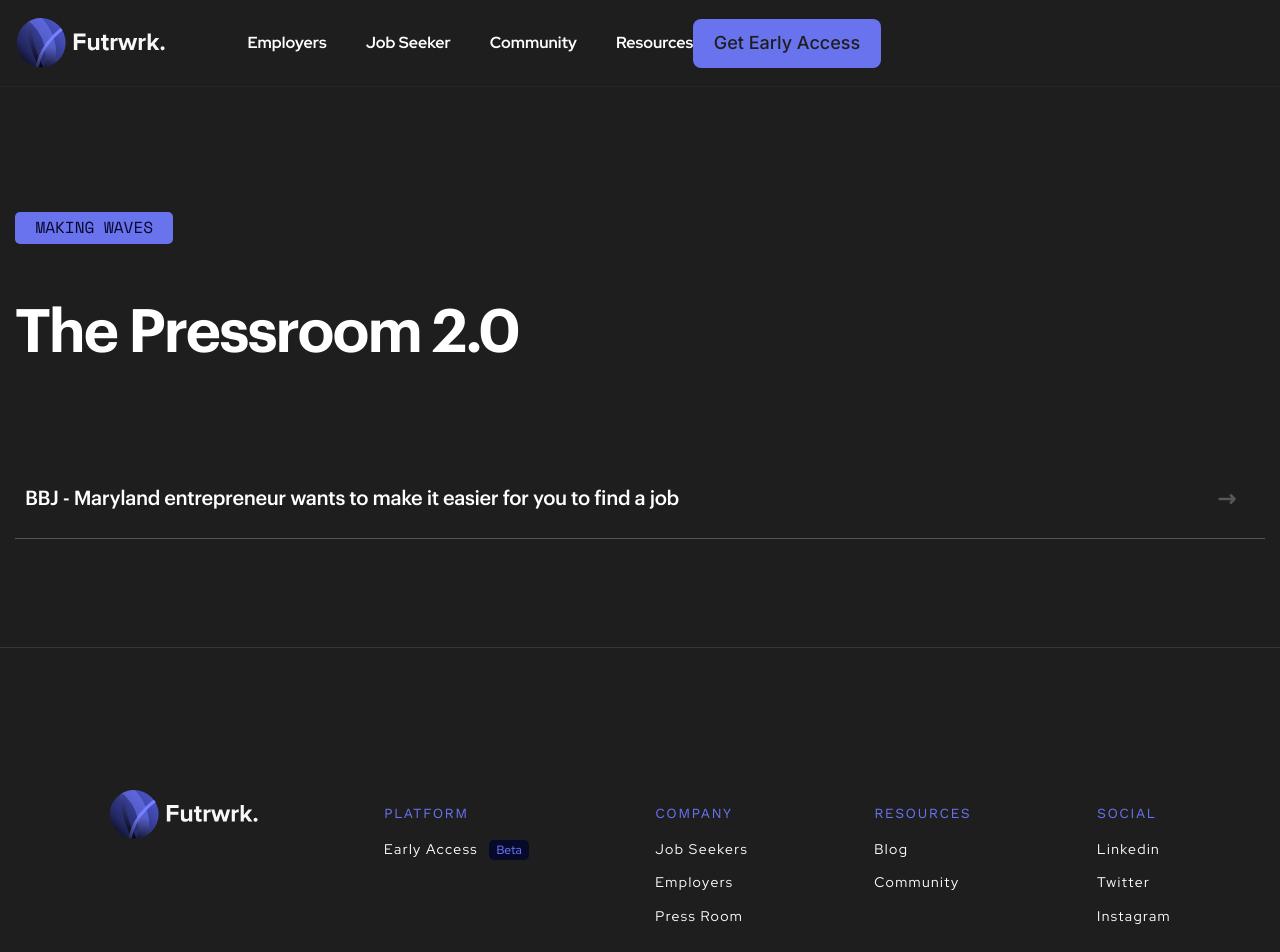
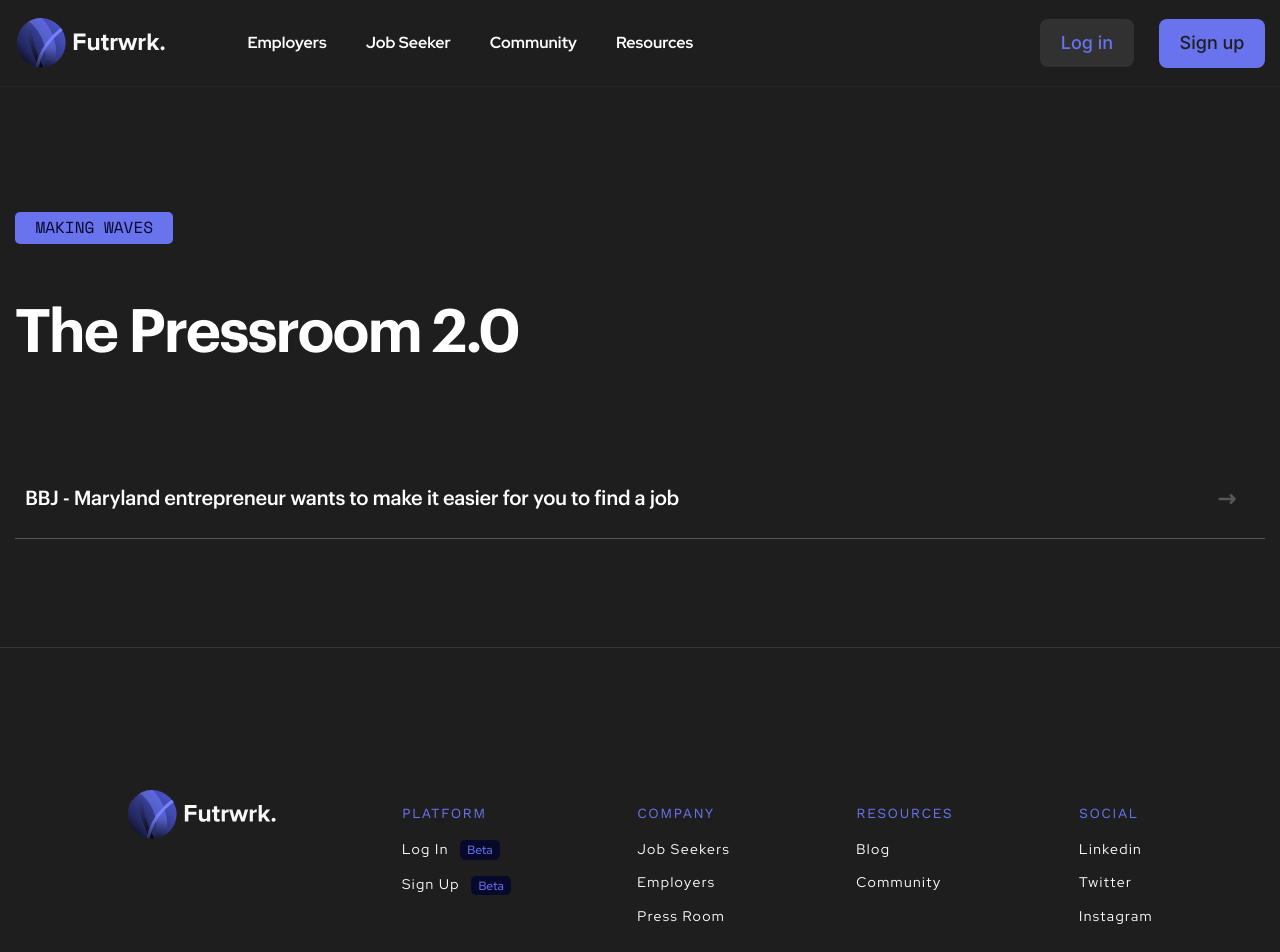
Before and after one commit to usakovigor/Futrwrk-landing, a website: page src/html/pressroom.html in a window 1280 px wide. Shown: the top 952 px of the page. Drawn offline with nearby package versions, Linux system fonts and the light colour scheme; files that its build step writes are made by us from their sources; files whose address does not match are found by name; a web font is replaced by a local one.

Commit message:
early access change to real prod

```diff
--- a/src/html/pressroom.html
+++ b/src/html/pressroom.html
@@ -38,8 +38,8 @@
                 <li class="header__nav-item"><a class="white-link header__link" href="https://medium.com/futrwrk" target="_blank" referrerpolicy="no-referrer">Resources</a></li>
 
                 <li class="header__button-hamb">
-                    <a href="/sign-up.html">
-                        <button class="blue-button header__button">Get Early Access</button>
+                    <a href="https://app.futrwrk.com/login" target="_blank">
+                        <button class="blue-button header__button">Log in</button>
                     </a>
                 </li>
             </ul>
@@ -47,9 +47,15 @@
         </nav>
 
 
-        <a href="/sign-up.html" class="header__button" aria-label="Get Early Access">
-            <button class="blue-button">Get Early Access</button>
-        </a>
+        <div class="header__buttons">
+            <a href="https://app.futrwrk.com/login" target="_blank" aria-label="Log In">
+                <button class="dark-button">Log in</button>
+            </a>
+
+            <a href="https://app.futrwrk.com/signup" target="_blank" aria-label="Sign Up">
+                <button class="blue-button">Sign up</button>
+            </a>
+        </div>
     </div>
 </header>
 
@@ -82,7 +88,9 @@
 
         <ul class="footer__list">
             <li class="footer__title">PLATFORM</li>
-            <li><a class="white-link" href="/sign-up.html">Early Access</a> <span
+            <li><a class="white-link" href="https://app.futrwrk.com/login" target="_blank">Log In</a> <span
+                    class="tag tag--blue tag--small footer__tag"><span>Beta</span></span></li>
+            <li><a class="white-link" href="https://app.futrwrk.com/signup" target="_blank">Sign Up</a> <span
                     class="tag tag--blue tag--small footer__tag"><span>Beta</span></span></li>
         </ul>
 
--- a/src/sitemap.xml
+++ b/src/sitemap.xml
@@ -13,10 +13,6 @@
         <lastmod>2023-04-23</lastmod>
     </url>
     <url>
-        <loc>https://futrwrk.com/sign-up.html</loc>
-        <lastmod>2023-04-23</lastmod>
-    </url>
-    <url>
         <loc>https://futrwrk.com/pressroom.html</loc>
         <lastmod>2023-04-23</lastmod>
     </url>
```
Also changed, not shown: src/html/job-seeker.html (+4 -4 lines), src/html/privacy-policy.html (+14 -8 lines), src/index.html (+7 -7 lines), dist/index.html, dist/job-seeker.html, dist/privacy-policy.html, dist/sign-up.html (added).
